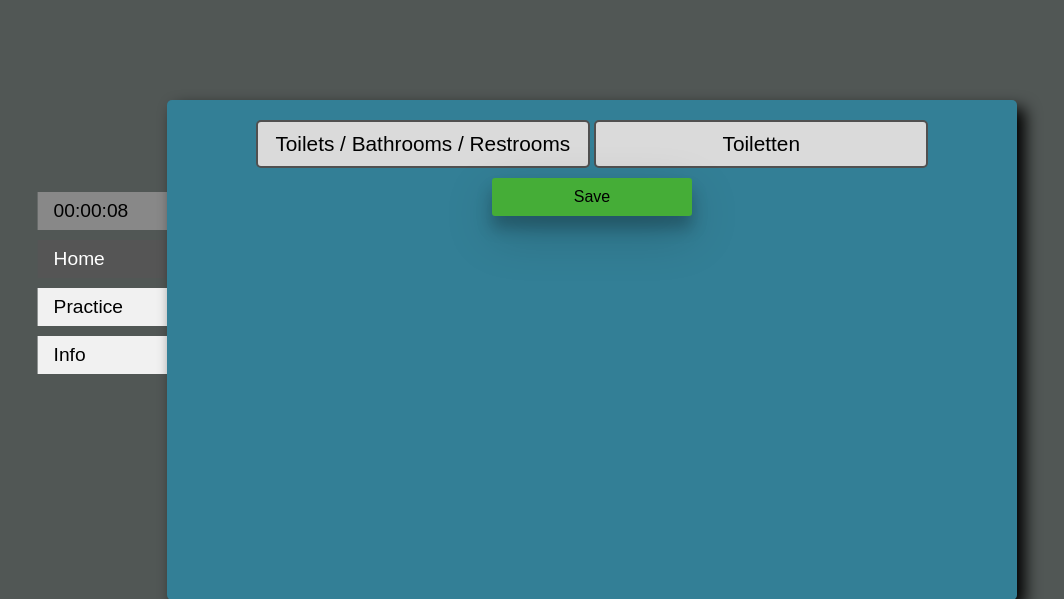
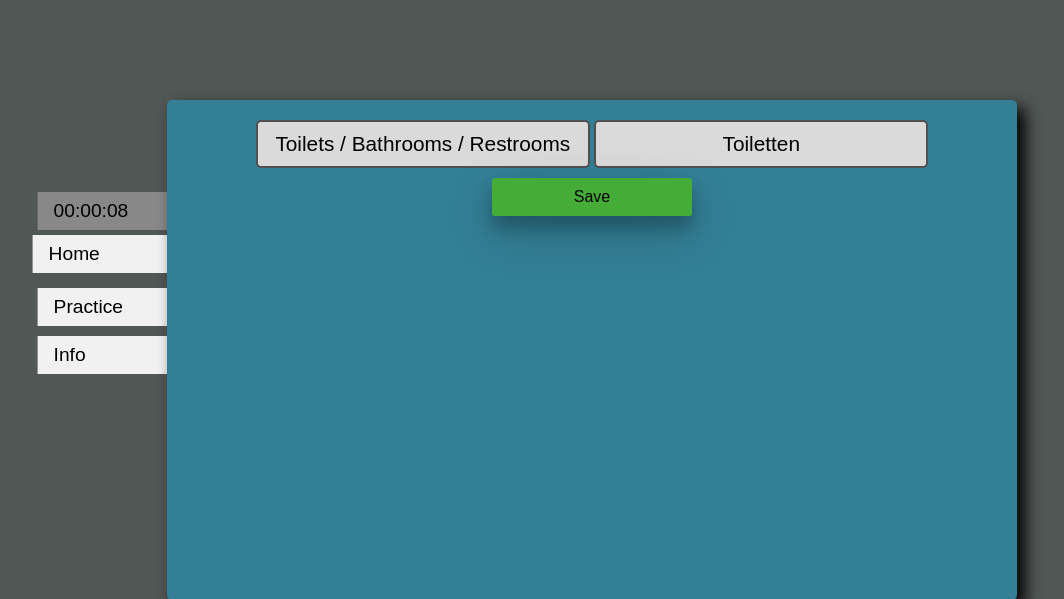
Before and after one commit to KAL17002493/LApp, a Flask app: page /edit-word/1 in a window 1280 px wide, with the pointer over the restyled element. Shown: the top 599 px of the page, without its empty margins (48-1112 px from the left). Run offline with Flask 3, Linux system fonts and the light colour scheme; data comes from the database, SQL or seed files in the repository.

Commit message:
On nav item hover change its position slightly to the left and up

```diff
--- a/website/static/stylesheets/style.css
+++ b/website/static/stylesheets/style.css
@@ -126,9 +126,10 @@ input::placeholder {
     margin: 10px 0;
 }
 
-.nav ul li a:hover {
-    background-color: #555;
-    color: white;
+.nav ul li:hover {
+    position: relative;
+    left: -5px;
+    top: -5px;
 }
 
 .upTimeLabel {
```
